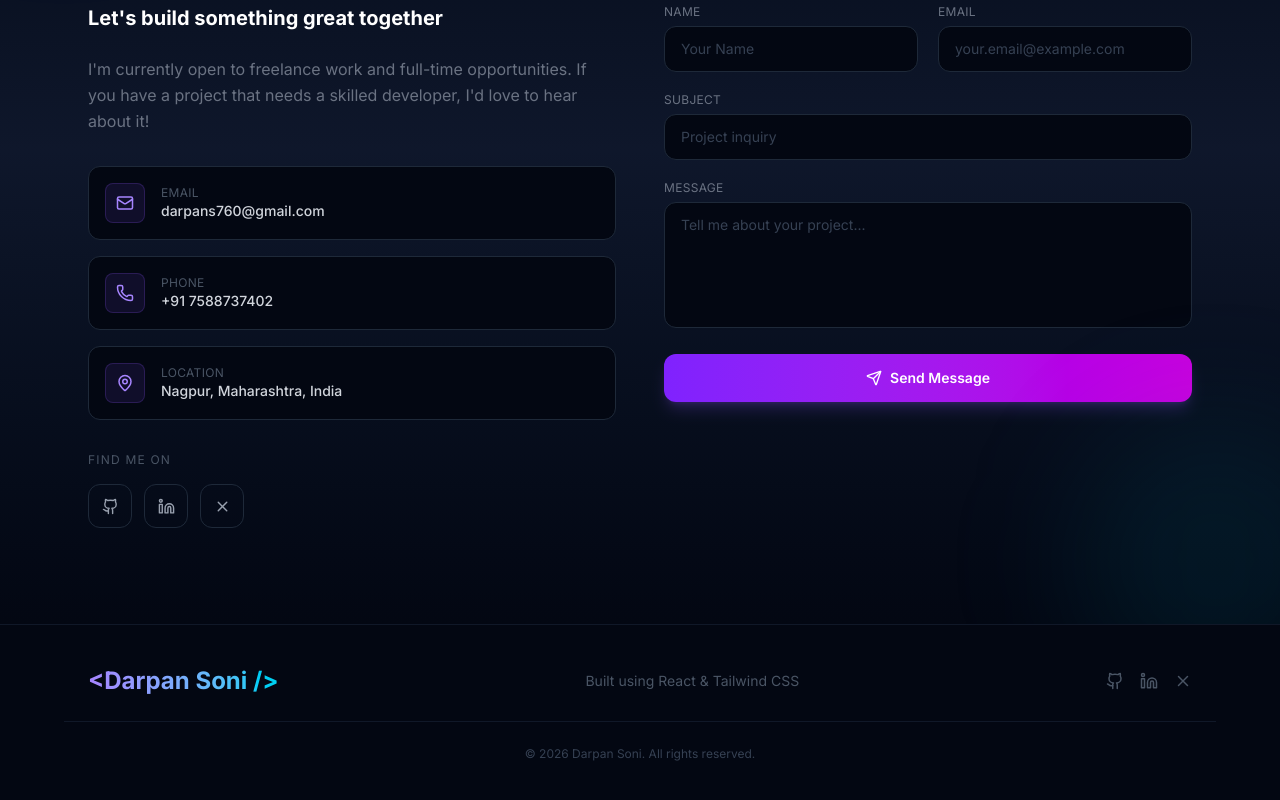
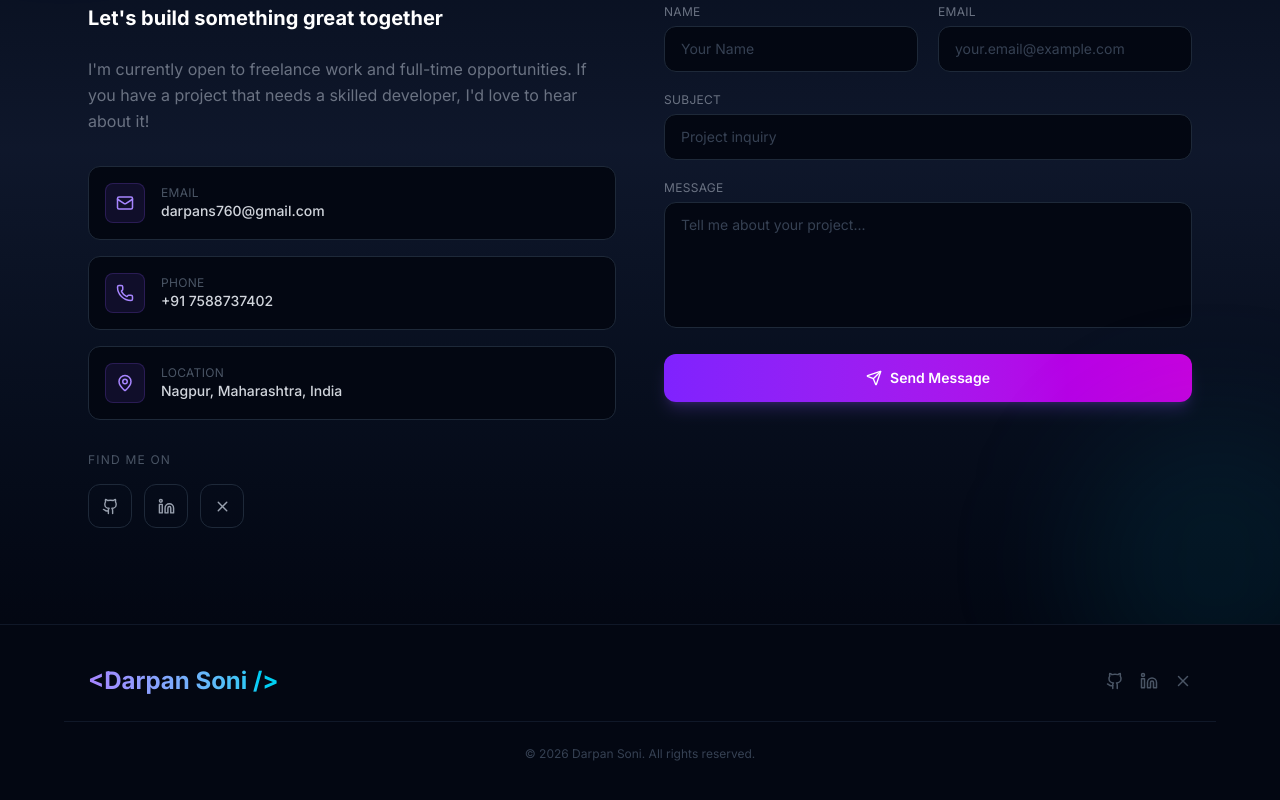
Before and after one commit to Darpan7588/My_Portfolio, a React (Vite) app: page / in a window 1280 px wide. Shown: the part 4111-4911 px from the top of the page. Built offline with nearby package versions, Linux system fonts and the light colour scheme.

Commit message:
Updated Changes

```diff
--- a/src/components/Footer.jsx
+++ b/src/components/Footer.jsx
@@ -8,9 +8,6 @@ export default function Footer() {
           &lt;Darpan Soni /&gt;
         </p>
 
-        <p className="text-gray-600 text-sm flex items-center gap-1.5">
-          Built using React &amp; Tailwind CSS
-        </p>
 
         <div className="flex gap-4">
           {[
```
